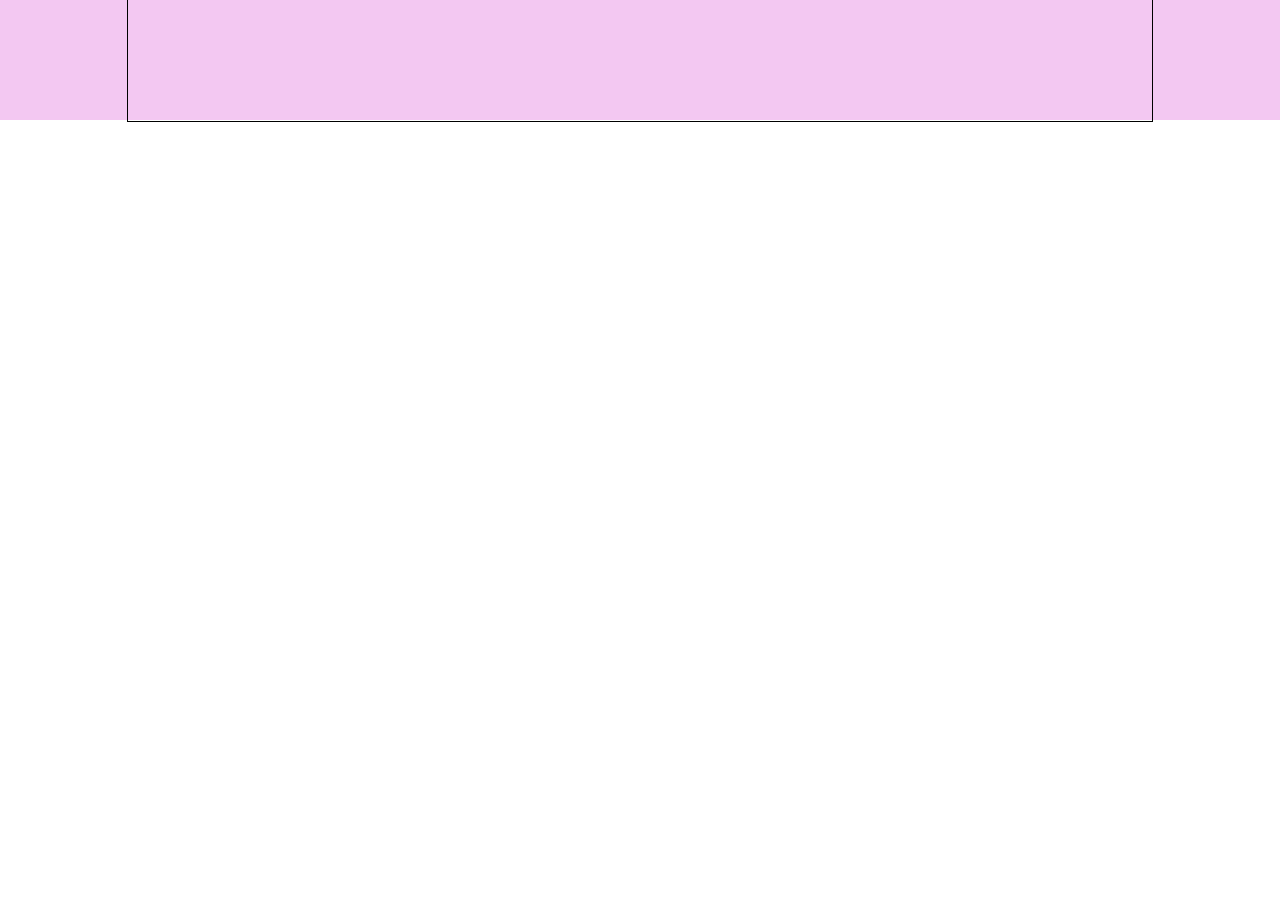
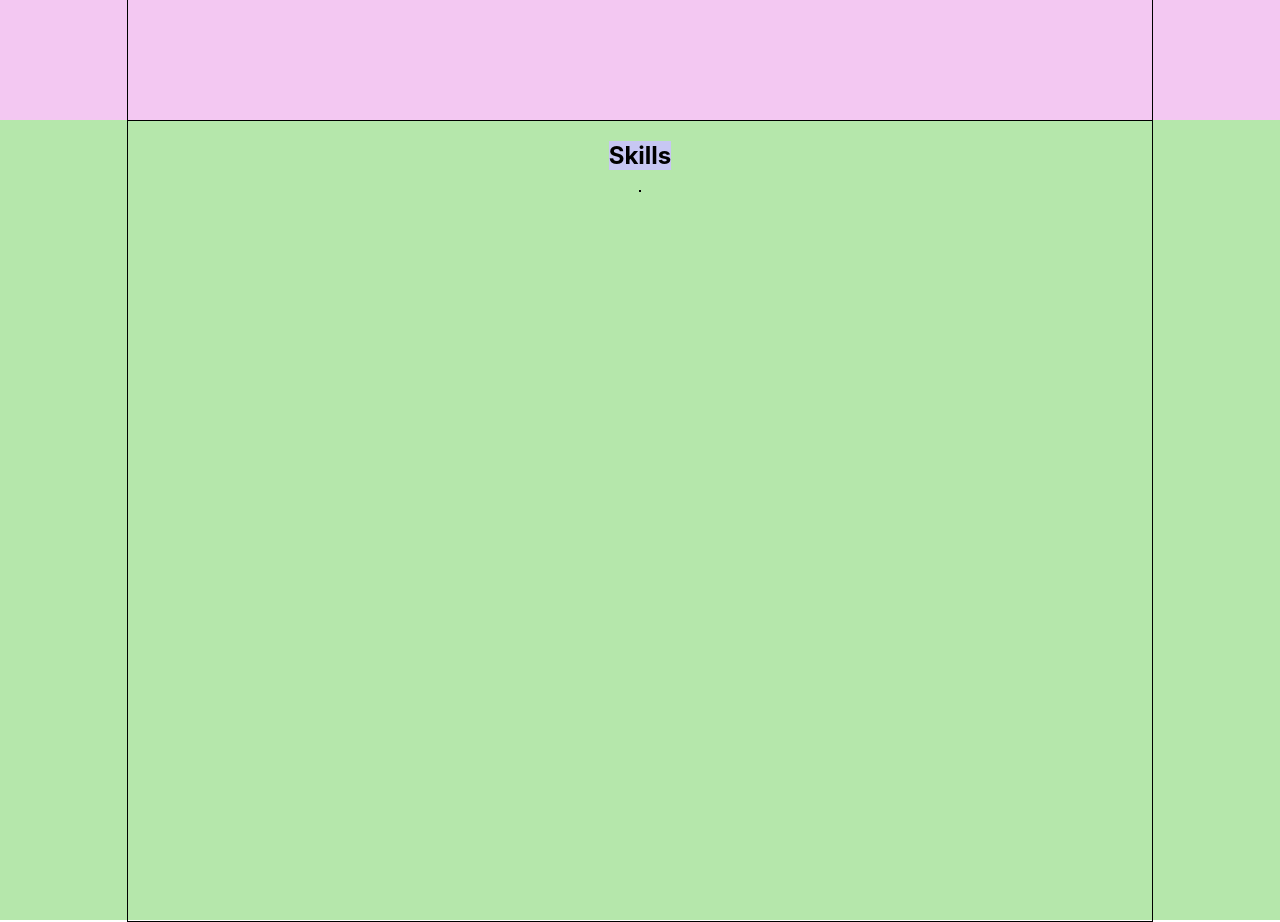
Before and after one commit to Paskinho/my_portfolio, a React (Create React App) app: page / in a window 1280 px wide. Shown: the part 760-1682 px from the top of the page. Before the commit the page ends 882 px from the top, so only its background shows below. Built offline with nearby package versions, Linux system fonts and the light colour scheme.

Commit message:
changed css in skills

```diff
--- a/src/App.tsx
+++ b/src/App.tsx
@@ -1,13 +1,15 @@
 import React from 'react';
 import './App.css';
 import {Header} from "./components/header/Header";
-import { Main } from './components/main/Main';
+import {Main} from './components/main/Main';
+import {Skills} from "./components/skills/Skills";
 
 function App() {
     return (
         <div className="App">
             <Header/>
             <Main/>
+            <Skills/>
         </div>
     );
 }
--- a/src/components/skills/Skills.module.css
+++ b/src/components/skills/Skills.module.css
@@ -4,8 +4,8 @@ height: 100vh;
 }
 
 .skillsContainer {
-    align-items: center;
     flex-direction: column;
+    justify-content: flex-start;
 }
 
 .title {
```
Also changed, not shown: src/components/header/Header.tsx (+5 -5 lines). Lines whose indentation alone changed are shown as unchanged.
